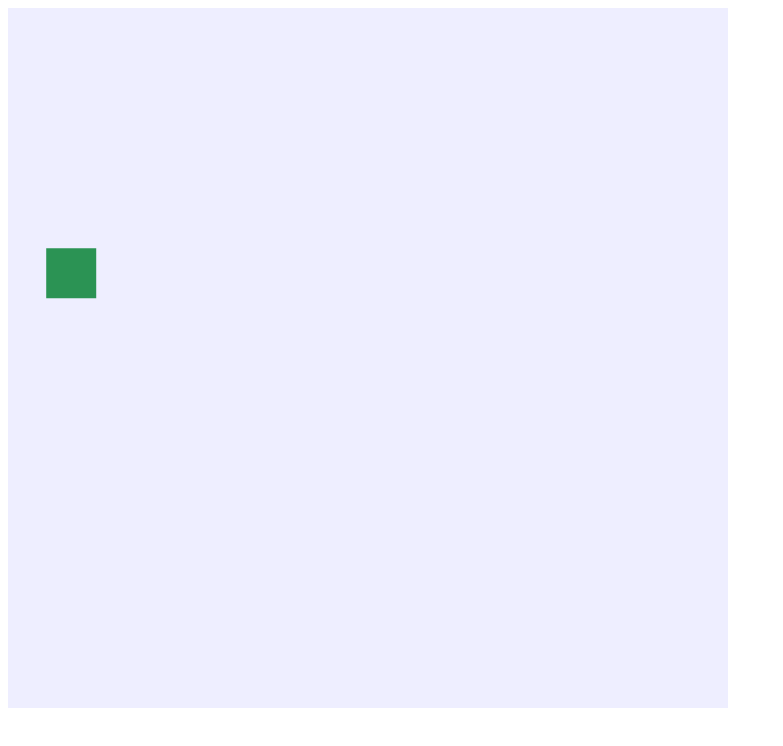
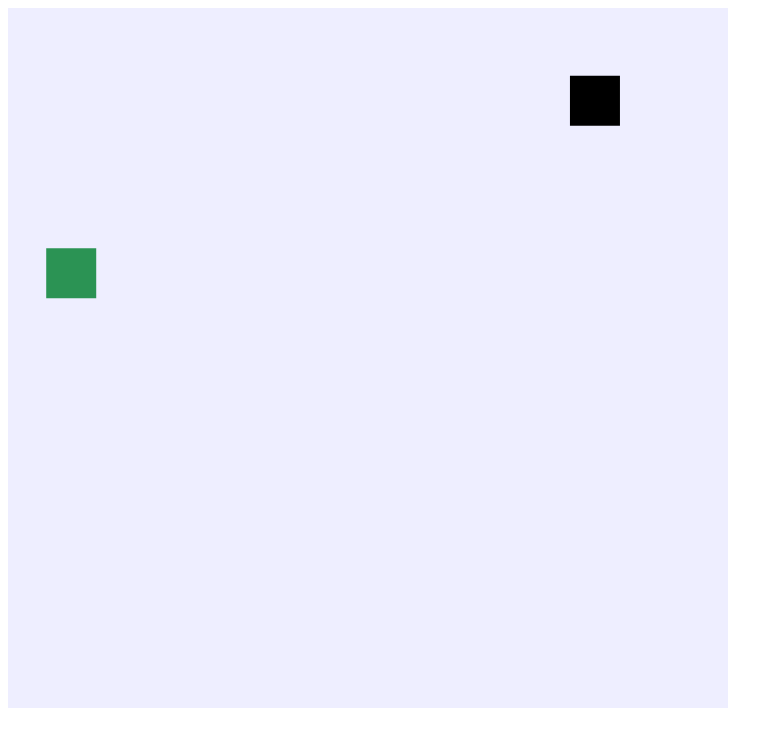
Before and after one commit to josechrisd-uabcs/PAI-IDS, a plain HTML site: page index.html in a window 1280 px wide. Shown: the whole page, without its empty margins (0-783 px from the left). Drawn offline with Linux system fonts and the light colour scheme.

Commit message:
Crear un cuadrado que cuando se le toque se mueva de lugarde lugar

```diff
--- a/index.html
+++ b/index.html
@@ -37,6 +37,16 @@
             return `rgb(${r}, ${g}, ${b})`;
         }
 
+        const rectToRectCollision = (l1, s1, l2, s2) => {
+            const [ min_x, min_y ] = l1;
+            const [ max_x, max_y ] = l1.map((e, i) => e + s1[i]);
+
+            const [ min_x2, min_y2 ] = l2;
+            const [ max_x2, max_y2 ] = l2.map((e, i) => e + s1[i]);
+
+            return max_x >= min_x2 && min_x <= max_x2 && max_y >= min_y2 && min_y <= max_y2;
+        }
+
         const keymap = {
             68: [1, 0],
             65: [-1, 0],
@@ -44,9 +54,10 @@
             87: [0, -1],
         }
 
-        const size = 50;
+        const size = Array(2).fill(50);
         const dim = [canvas.width, canvas.height];
-        let pos = Array(2).fill(0).map((e, i) => Math.random() * (dim[i] - size));
+        let pos = Array(2).fill(0).map((e, i) => Math.random() * (dim[i] - size[i]));
+        let pos_food = Array(2).fill(0).map((e, i) => Math.random() * (dim[i] - size[i]));
         let dir = [0, 0];
         let clock = new Clock(performance.now())
 
@@ -69,7 +80,11 @@
             const drawRect = () => {
                 ctx.fillStyle = randomRGB();
                 ctx.beginPath();
-                ctx.rect(pos[0] - size, pos[1] - size, size, size);
+                ctx.rect(pos[0] - size[0], pos[1] - size[1], size[0], size[1]);
+                ctx.fill();
+                ctx.fillStyle = "#000";
+                ctx.beginPath();
+                ctx.rect(pos_food[0], pos_food[1], size[0], size[1]);
                 ctx.fill();
             }
 
@@ -80,7 +95,10 @@
 
             const redraw = () => {
                 ctx.clearRect(0, 0, dim[0], dim[1]);
-                pos = pos.map((e, i) => rotationalClamp(e + dir[i] * 400 * clock.deltaTime, dim[i] + size));
+                pos = pos.map((e, i) => rotationalClamp(e + dir[i] * 400 * clock.deltaTime, dim[i] + size[i]));
+                if(rectToRectCollision(pos.map((e,i) => e - size[i]), size, pos_food, size)){
+                    pos_food = Array(2).fill(0).map((e, i) => Math.random() * (dim[i] - size[i]));
+                }
                 drawRect();
             }
 
```
